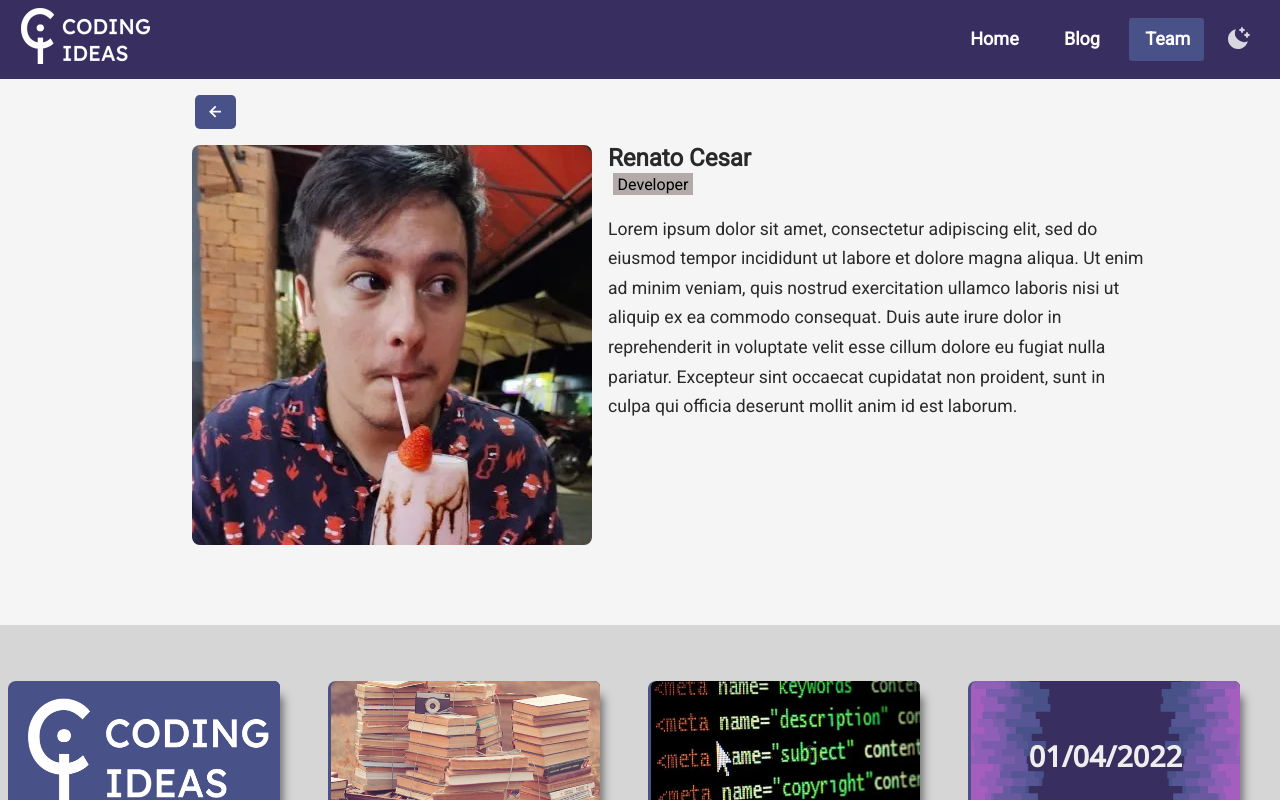
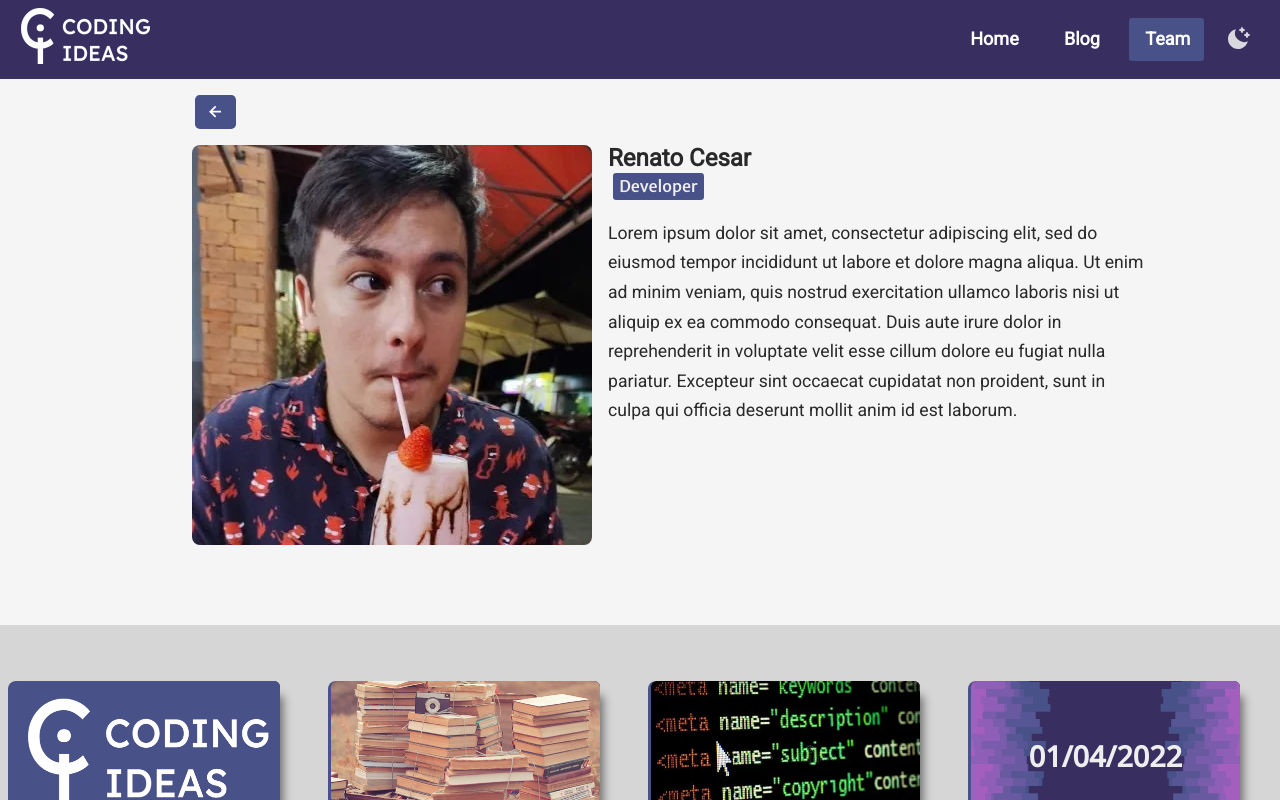
Before and after one commit to RenatoCesarF/back-to-pixels, a Next.js app: page /team/renato in a window 1280 px wide. Shown: the top 800 px of the page. Built offline with nearby package versions, Linux system fonts and the light colour scheme.

Commit message:
💄Author RoleTag changed

```diff
--- a/src/classes/Author.ts
+++ b/src/classes/Author.ts
@@ -62,4 +62,25 @@ export const getAuthorsKeyList = () => {
     return authorsKeys;
 }
 
+export const getRoleBackgroundColor = (role: Role): string =>{
+    switch (role) {
+        case Role.Developer:
+            return "var(--secondary-color)";
+        case Role.Designer:
+            return "#582F60";//"var(--secondary-color)";
+        case Role.Artist:
+            return "var(--tertiary-color)";
+
+        default:
+            return  "var(--main-color)";
+        //possible colors
+        //#2F6160
+        //#582F60
+        //#612F5F
+        //#7ea0c6
+    }
+}
+;
+
+
 export default Author;
--- a/src/components/ImageZoom.tsx
+++ b/src/components/ImageZoom.tsx
@@ -31,7 +31,7 @@ const ImageZoom: React.FC<ImageZoomProps> = (props: ImageZoomProps)=>{
                         placeholder='blur'
                         loading='lazy'
                         lazyBoundary='20px'
-                        blurDataURL={rgbDataURL(56, 47, 96)}
+                        blurDataURL={rgbDataURL(72, 81, 136)}
                         quality={100}
                         unoptimized={true}
                     />
--- a/src/components/PostCard/PostCard.tsx
+++ b/src/components/PostCard/PostCard.tsx
@@ -54,7 +54,7 @@ const PostCard: React.FC<IPost> = ({post}: IPost) => {
                                     loading='lazy'
                                     placeholder='blur'
                                     lazyBoundary='50px'
-                                    blurDataURL={rgbDataURL(56, 47, 96)}
+                                    blurDataURL={rgbDataURL(72, 81, 136)}
                                     className='post-card-img'
                                 />
                                 {
--- a/src/components/PostInternInformation.tsx
+++ b/src/components/PostInternInformation.tsx
@@ -52,7 +52,7 @@ const PostInternInformation: React.FC<PostInternInformationProps> = ({post}:Post
                                 src={post.author.image_path}
                                 placeholder='blur'
                                 loading='lazy'
-                                blurDataURL={rgbDataURL(56, 47, 96)}
+                                blurDataURL={rgbDataURL(72, 81, 136)}
                                 quality={100}
                                 unoptimized={true}
                             />
--- a/src/components/RoleTag.tsx
+++ b/src/components/RoleTag.tsx
@@ -1,13 +1,14 @@
+import { getRoleBackgroundColor, Role } from "@classes/Author";
 
 
 interface RoleTagProps{
-    role: string
+    role: Role
 }
 
 const RoleTag = ({role}: RoleTagProps) =>{
     return(
         <div style={{display: "relative"}}>
-            <div className="role-tag-div">
+            <div className="role-tag-div" style={{backgroundColor: getRoleBackgroundColor(role)}}>
                 <span>{role}</span>
             </div>
         </div>
--- a/src/pages/team.tsx
+++ b/src/pages/team.tsx
@@ -8,9 +8,7 @@ import Author, { getAuthor, getAuthorsList, Role } from '@classes/Author';
 import WEBSITE_INFO from '@helpers/webSiteInfo';
 import HeadTag from '@components/HeadTag';
 
-
 const FilterTeammates = dynamic(() => import('@components/FilterTeammates'));
-// const TeammateCard = dynamic(() => import('@components/TeammateCard'));
 import TeammateCard from '@components/TeammateCard';
 
 interface authorsList{
--- a/src/pages/team/[teammate].tsx
+++ b/src/pages/team/[teammate].tsx
@@ -1,19 +1,17 @@
 import { domAnimation, LazyMotion, m, motion } from "framer-motion";
 import { useRouter } from "next/router";
 
-import dynamic from "next/dynamic";
 
 import CustomButton, { ButtonIcon } from "@components/CustomButton/CustomButton";
 import RoleTag from "@components/RoleTag";
 import HeadTag from "@components/HeadTag";
-import Author, { getAuthor, getAuthorsList } from "@classes/Author";
+import Author, { getAuthor, getAuthorsList, Role, roleFromString } from "@classes/Author";
 import { slideButtonDown, slideInUp } from "@helpers/animations";
 import WEBSITE_INFO from '@helpers/webSiteInfo';
 import globalStyles from '@styles/teammate.styles';
 import Post, { filterPostsByAuthor } from "@classes/Post";
 
 import PostGrid from '@components/PostGrid/PostsGrid';
-import PostCard from "@components/PostCard/PostCard";
 
 interface TeammatePageProps{author: Author, authorPosts: Array<Post>};
 
@@ -55,7 +53,7 @@ const Teammate: React.FC<TeammatePageProps> = ({author, authorPosts}: TeammatePa
                                 <div className="author-roles">
                                     {
                                         author.roles.map((roll: string, index: number) => {
-                                            return <RoleTag key={index} role={roll}/>
+                                            return <RoleTag key={index} role={Role[roleFromString(roll)]}/>
                                         })
                                     }
                                 </div>
--- a/src/styles/globals.css
+++ b/src/styles/globals.css
@@ -73,6 +73,7 @@ body.light{
   --table-row-hover: #2d2d2d36;
   --table-line-color: #2d2d2d48;
 
+  --role-tag-color: #C0C0C0;
 }
 
 body.dark{
@@ -304,9 +305,17 @@ body::-webkit-scrollbar-thumb:hover {
 }
 
 .role-tag-div{
-  background-color: #b3aaaa ;
+  background-color: var(--tertiary-color) ;
   width: fit-content;
-  padding: 0.1rem 0.3rem;
+  padding: 0.2rem 0.4rem;
+  border-radius: .2rem;
+
+}
+.role-tag-div span{
+  font-weight: 500;
+  color: var(--font-contrast-color);
+  font-family: 'Merriweather Sans', serif;
+
 }
 
 
--- a/src/styles/slug.styles.js
+++ b/src/styles/slug.styles.js
@@ -43,12 +43,11 @@ export default css.global`
     font-family:var(--title-font);
     font-weight: 600;
     color: var(--title-before-color);
-    margin-right: 0.4rem;
+    margin-right: 0.2rem;
   }
   .post-content h2{
     font-size: 1.3em;
-    margin-top: 1.5rem;
-    margin-bottom: -1rem;
+    margin: 1.5rem 0 -1rem 0;
     font-family: var(--title-font);
   }
 
```
Also changed, not shown: src/components/AuthorRowInfo.tsx (+4 -3 lines), src/components/TeammateCard.tsx (+6 -26 lines), src/styles/tag.styles.js (+5 -2 lines).
